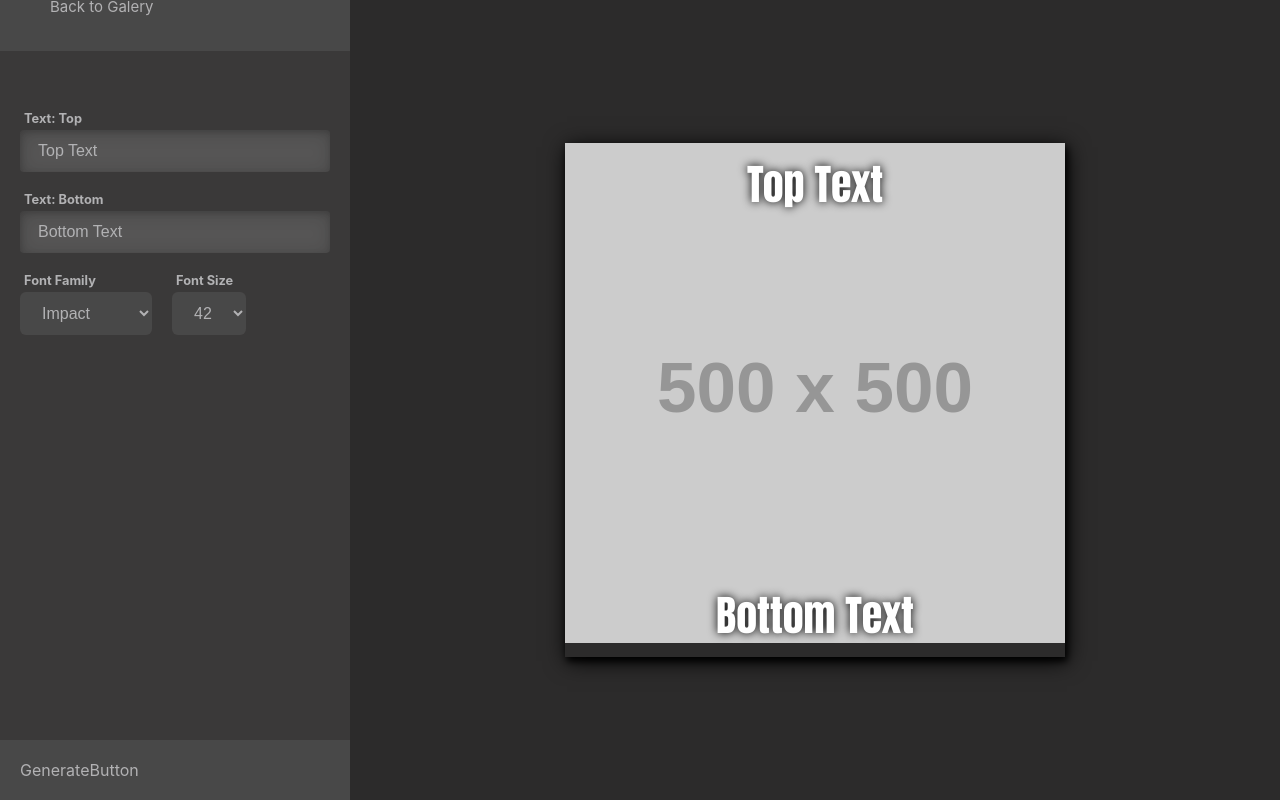
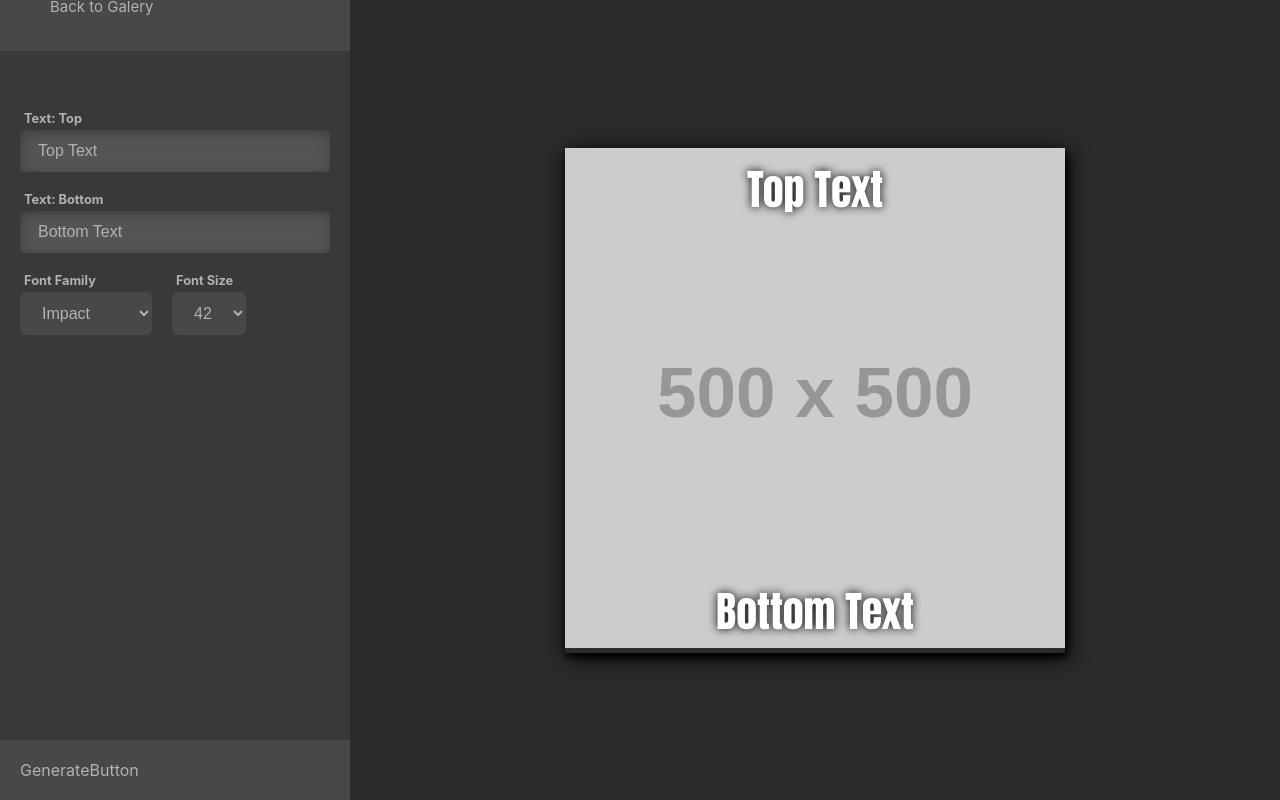
Before and after one commit to jossdoe/meme-generator, a React (Create React App) app: page /editor/1 in a window 1280 px wide. Built offline with nearby package versions, Linux system fonts and the light colour scheme.

Commit message:
Fixed spacing issue below meme in editor

```diff
--- a/src/pages/editor/Editor.js
+++ b/src/pages/editor/Editor.js
@@ -80,15 +80,22 @@ const Editor = () => {
         <EditorNav editorState={editorState} />
       </nav>
       <section className={css.memeContainer}>
-        <div
-          className={css.meme}
-          style={{ fontFamily, fontSize: `${fontSize}px` }}
-        >
-          <img src={image.src} alt="" />
-          <div className={css.topText} style={{ ...image.cssTop }}>
+        <div className={css.meme}>
+          <img src={image.src} alt='' />
+          <div
+            className={css.topText}
+            style={{ ...image.cssTop, fontFamily, fontSize: `${fontSize}px` }}
+          >
             {topValue}
           </div>
-          <div className={css.bottomText} style={{ ...image.cssBottom }}>
+          <div
+            className={css.bottomText}
+            style={{
+              ...image.cssBottom,
+              fontFamily,
+              fontSize: `${fontSize}px`
+            }}
+          >
             {bottomValue}
           </div>
         </div>
```
